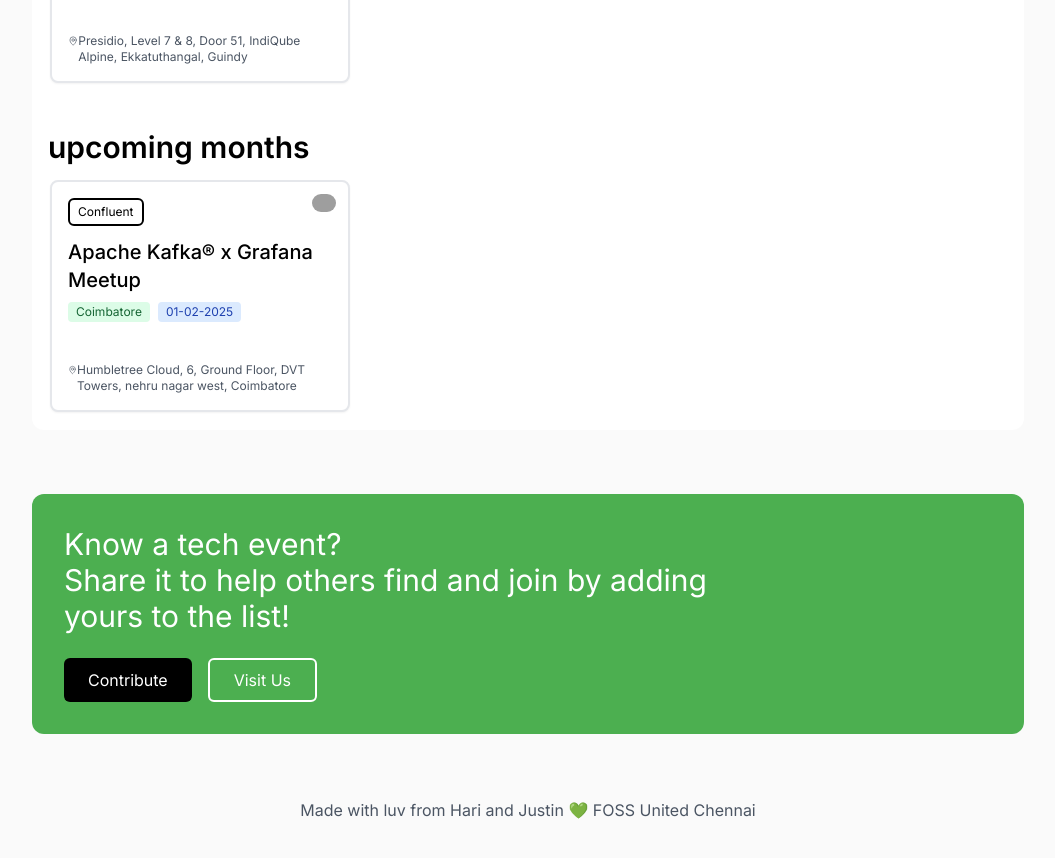
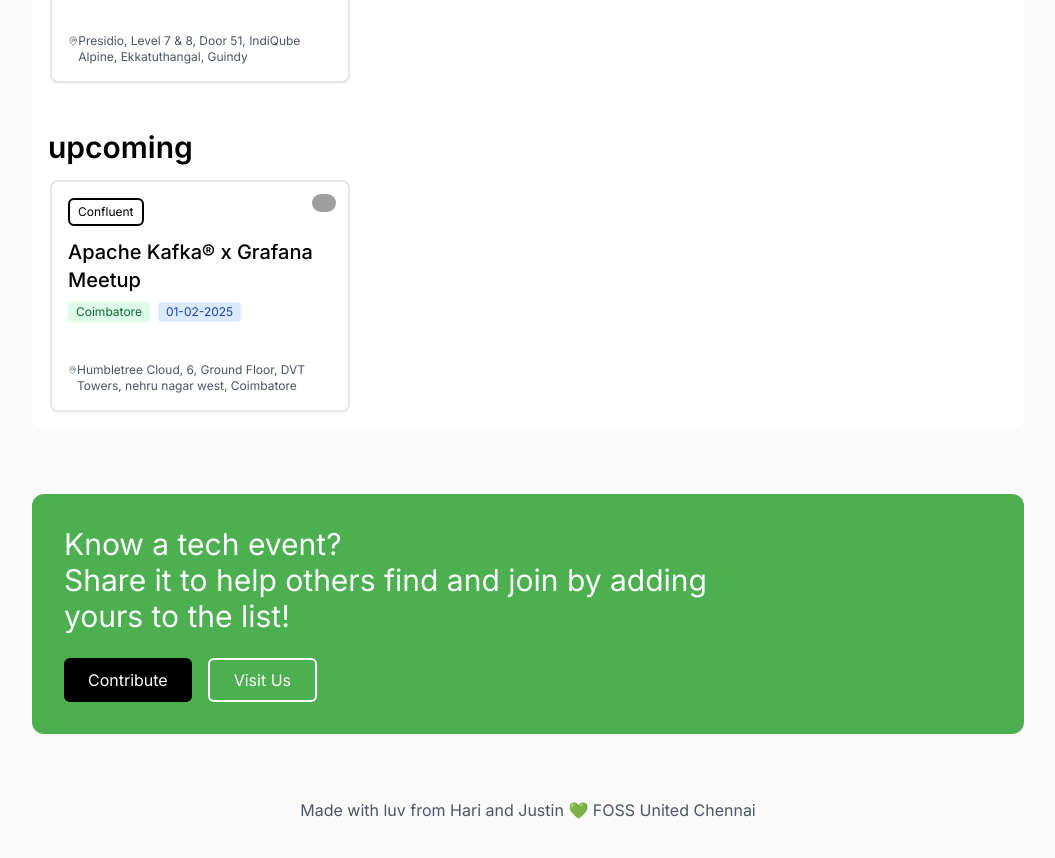
Before and after one commit to vignesh-murugan-dev/Communities, a Next.js app: page / in a window 1280 px wide. Shown: the part 1080-1938 px from the top of the page, without its empty margins (112-1167 px from the left). Built offline with nearby package versions, Linux system fonts and the light colour scheme; no server answers; grey boxes are pictures that could not be loaded.

Commit message:
months tagline removed in the card

```diff
--- a/src/app/events.tsx
+++ b/src/app/events.tsx
@@ -157,7 +157,7 @@ const Events = () => {
 
             <section className="mt-12">
                 <h2 className="text-lg font-normal mb-3 ">
-                    <span className='text-black font-semibold text-[30px]'>upcoming months</span>
+                    <span className='text-black font-semibold text-[30px]'>upcoming</span>
                 </h2>
                 <div className="grid grid-cols-1 md:grid-cols-3 gap-6">
                     {upcomingEvents.length > 0 ? (
```
